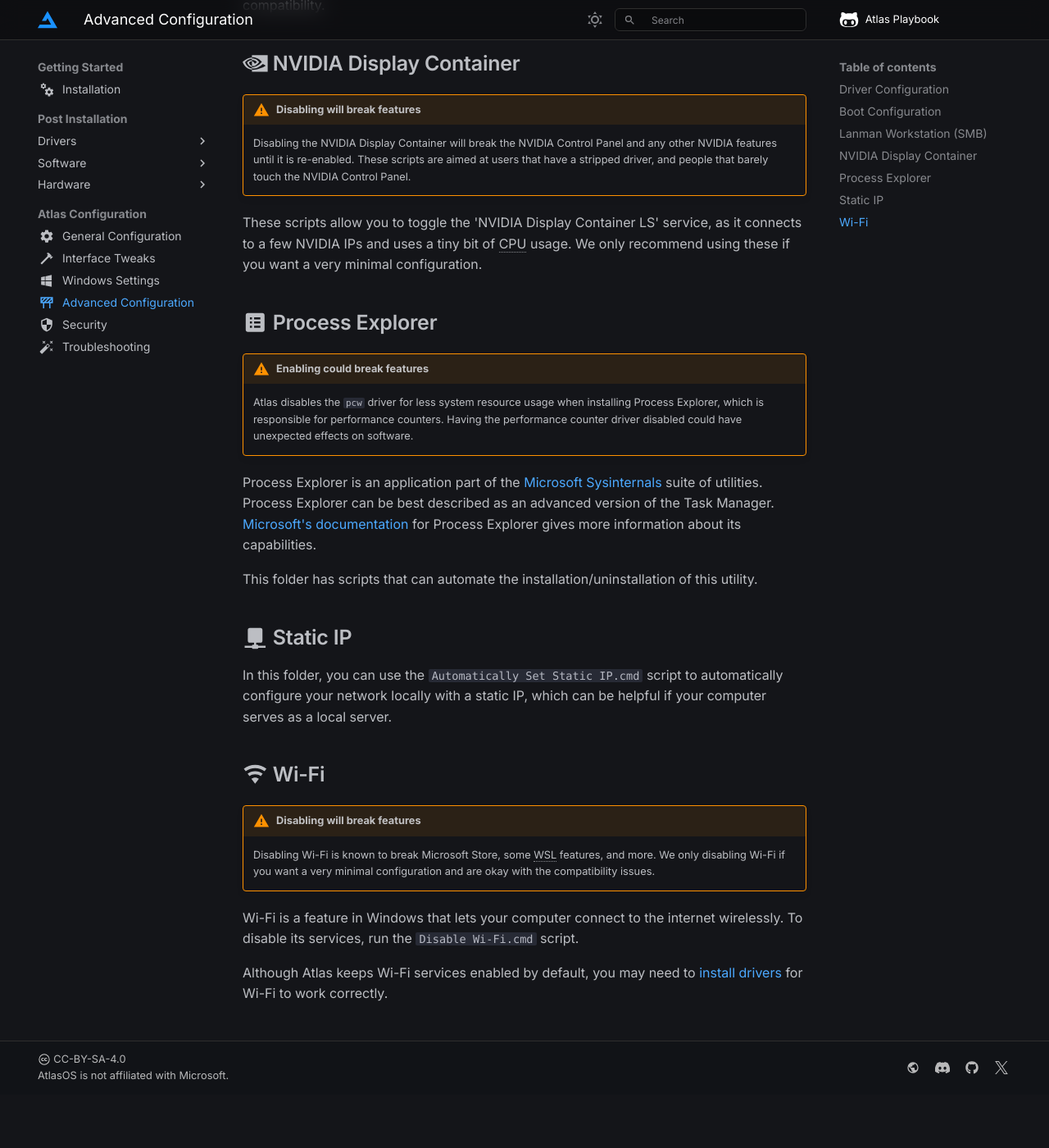
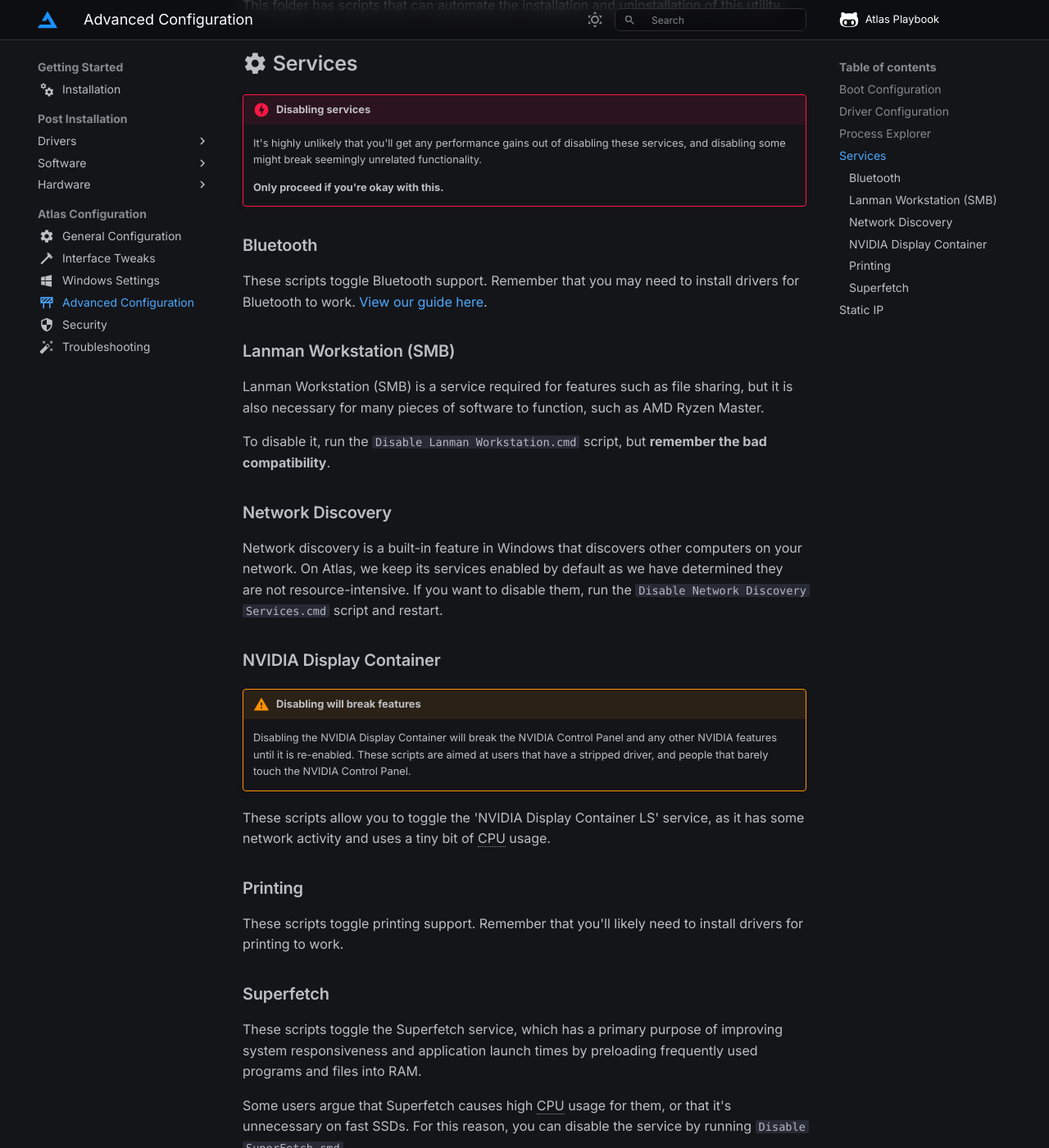
Before and after one commit to Atlas-OS/docs, an MkDocs documentation site: the page built from docs/getting-started/post-installation/atlas-folder/advanced-configuration.md, in a window 1280 px wide and 1400 px high, scrolled down 1139 px. Shown: the whole window at 82% size. Built offline with MkDocs 1.6.1 and Material for MkDocs 9.7.7, drawn with Linux system fonts in a browser that asks for light colours; some web fonts are replaced; comment, search, counter and statistics services are not loaded; before the commit the page ends 2473 px from its top, so only the background shows below that; some of the changed text lies outside the part shown.

Commit message:
feat(v0.4.5): update advanced config

```diff
--- a/docs/getting-started/post-installation/atlas-folder/advanced-configuration.md
+++ b/docs/getting-started/post-installation/atlas-folder/advanced-configuration.md
@@ -12,53 +12,64 @@ icon: material/sign-caution
 
 Each section here corresponds to a sub-folder in the `6. Advanced Configuration` directory located in the Atlas folder, which you can find in the Start Menu or on the desktop. Check out [our guide to restore the Atlas folder](../../../general-faq/atlas-folder-missing.md) if you can't find it.
 
-## :material-hammer-screwdriver: Driver Configuration
-
-This folder contains links to tools to set driver affinities manually. Affinities allow you to specify which core a driver or process runs on. We can manually alter this for a potential performance gain, as Windows defaults most drivers on CPU core 0. Allocating drivers to their separate cores should theoretically help reduce interrupts on core 0.
-
-Additionally, this folder has a link to [MSI Utility V3](https://forums.guru3d.com/threads/windows-line-based-vs-message-signaled-based-interrupts-msi-tool.378044/) to configure Message Signal-based Interrupts for devices.
-
 ## :material-desktop-tower: Boot Configuration
 
 Here, you can change the boot configuration for Windows for quality of life and troubleshooting.
 
 See the `View Current Values.cmd` script for your boot configuration.
 
-## :material-cog: Lanman Workstation (SMB)
+## :material-hammer-screwdriver: Driver Configuration
+
+This folder contains links to tools to set driver affinities manually. Affinities allow you to specify which core a driver or process runs on. You can manually alter this for a *potential* performance gain, as Windows defaults most drivers on CPU core 0. Allocating drivers to their separate cores should theoretically help reduce interrupts on core 0.
+
+Additionally, this folder has a link to [MSI Utility V3](https://forums.guru3d.com/threads/windows-line-based-vs-message-signaled-based-interrupts-msi-tool.378044/) to configure Message Signal-based Interrupts for devices.
+
+## :material-list-box: Process Explorer
+
+Process Explorer is an application part of the [Microsoft Sysinternals](https://learn.microsoft.com/en-us/sysinternals/) suite of utilities. It can be best described as an advanced version of the Task Manager. [Microsoft's documentation](https://learn.microsoft.com/en-us/sysinternals/downloads/process-explorer) for Process Explorer gives more information about its capabilities.
+
+This folder has scripts that can automate the installation and uninstallation of this utility.
+
+## :material-cog: Services
+
+!!! danger "Disabling services"
+    It's highly unlikely that you'll get any performance gains out of disabling these services, and disabling some might break seemingly unrelated functionality.
+
+    **Only proceed if you're okay with this.**
+
+### Bluetooth
+
+These scripts toggle Bluetooth support. Remember that you may need to install drivers for Bluetooth to work. [View our guide here](../../../general-faq/bluetooth-compatibility.md).
+
+### Lanman Workstation (SMB)
 
 Lanman Workstation (SMB) is a service required for features such as file sharing, but it is also necessary for many pieces of software to function, such as AMD Ryzen Master.
 
-To disable it, run the `Disable Lanman Workstation.cmd` script, but remember the bad compatibility.
+To disable it, run the `Disable Lanman Workstation.cmd` script, but **remember the bad compatibility**.
 
-## :simple-nvidia: NVIDIA Display Container
+### Network Discovery
+
+Network discovery is a built-in feature in Windows that discovers other computers on your network.
+On Atlas, we keep its services enabled by default as we have determined they are not resource-intensive. If you want to disable them, run the `Disable Network Discovery Services.cmd` script and restart.
+
+### NVIDIA Display Container
 
 !!! warning "Disabling will break features"
     Disabling the NVIDIA Display Container will break the NVIDIA Control Panel and any other NVIDIA features until it is re-enabled.
     These scripts are aimed at users that have a stripped driver, and people that barely touch the NVIDIA Control Panel.
 
-These scripts allow you to toggle the 'NVIDIA Display Container LS' service, as it connects to a few NVIDIA IPs and uses a tiny bit of CPU usage.
-We only recommend using these if you want a very minimal configuration.
+These scripts allow you to toggle the 'NVIDIA Display Container LS' service, as it has some network activity and uses a tiny bit of CPU usage.
 
-## :material-list-box: Process Explorer
+### Printing
 
-!!! warning "Enabling could break features"
-    Atlas disables the `pcw` driver for less system resource usage when installing Process Explorer, which is responsible for performance counters.
-    Having the performance counter driver disabled could have unexpected effects on software.
+These scripts toggle printing support. Remember that you'll likely need to install drivers for printing to work.
 
-Process Explorer is an application part of the [Microsoft Sysinternals](https://learn.microsoft.com/en-us/sysinternals/) suite of utilities. Process Explorer can be best described as an advanced version of the Task Manager. [Microsoft's documentation](https://learn.microsoft.com/en-us/sysinternals/downloads/process-explorer) for Process Explorer gives more information about its capabilities.
+### Superfetch
 
-This folder has scripts that can automate the installation/uninstallation of this utility.
+These scripts toggle the Superfetch service, which has a primary purpose of improving system responsiveness and application launch times by preloading frequently used programs and files into RAM.
+
+Some users argue that Superfetch causes high CPU usage for them, or that it's unnecessary on fast SSDs. For this reason, you can disable the service by running `Disable SuperFetch.cmd`.
 
 ## :material-network: Static IP
 
 In this folder, you can use the `Automatically Set Static IP.cmd` script to automatically configure your network locally with a static IP, which can be helpful if your computer serves as a local server.
-
-## :material-wifi: Wi-Fi
-
-!!! warning "Disabling will break features"
-    Disabling Wi-Fi is known to break Microsoft Store, some WSL features, and more.
-    We only disabling Wi-Fi if you want a very minimal configuration and are okay with the compatibility issues.
-
-Wi-Fi is a feature in Windows that lets your computer connect to the internet wirelessly. To disable its services, run the `Disable Wi-Fi.cmd` script.
-
-Although Atlas keeps Wi-Fi services enabled by default, you may need to [install drivers](../drivers/getting-started.md) for Wi-Fi to work correctly.
```
Also changed, not shown: docs/getting-started/post-installation/atlas-folder/general-configuration.md (+6 -0 lines).
